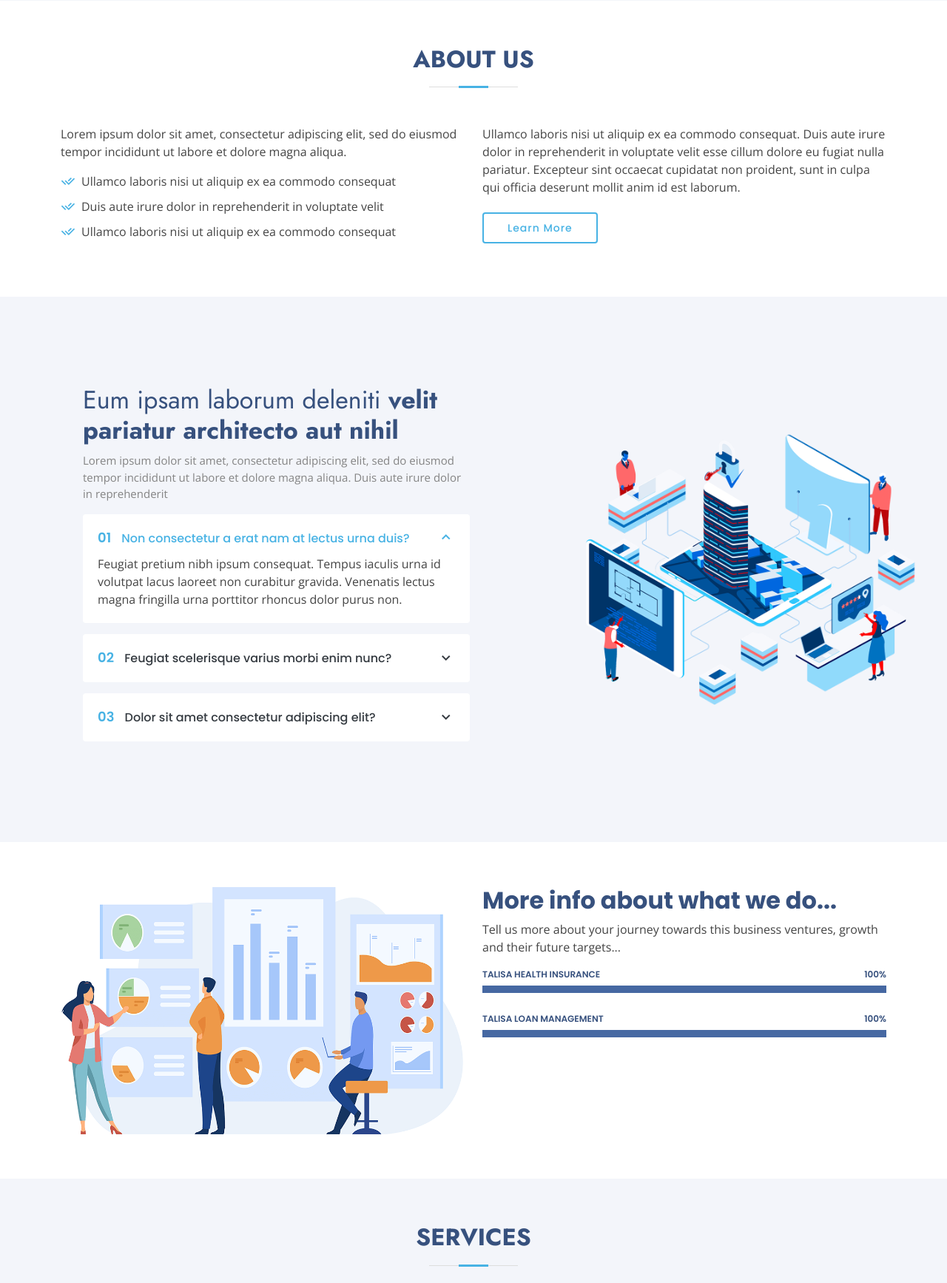
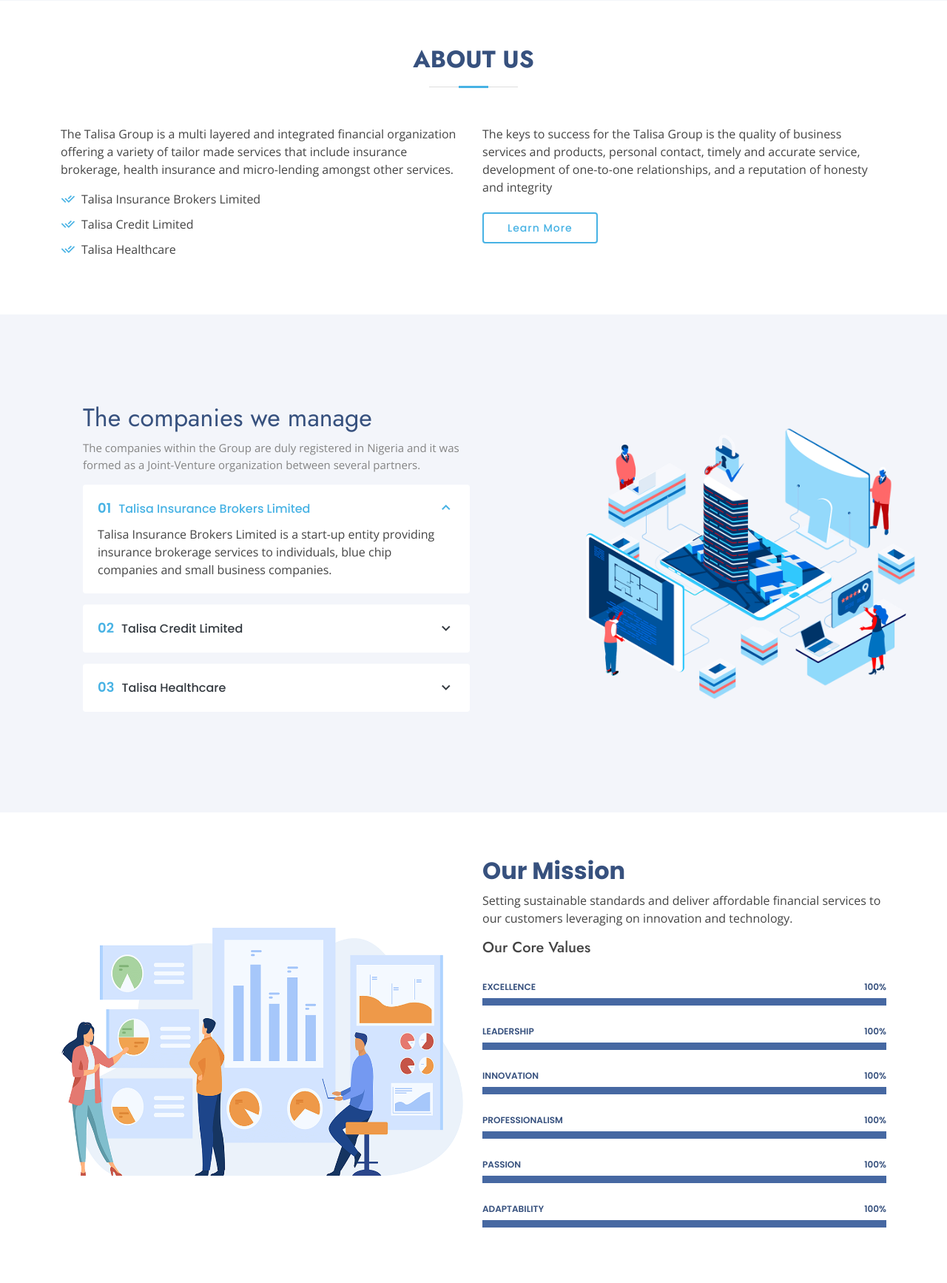
Before and after one commit to GeeTech-Lab/talisaWeb, a Django app: template templates/index.html in a window 1280 px wide. Shown: the part 749-2483 px from the top of the page at 74% size. Run offline with Django 3.2, Linux system fonts and the light colour scheme; the template is opened without the code that fills it, so the values that code supplies are empty; some libraries are stand-ins or nearby versions.

Commit message:
Updated website...

```diff
--- a/templates/footer.html
+++ b/templates/footer.html
@@ -45,8 +45,8 @@
             <h4>Our Services</h4>
             <ul>
               <li><i class="bx bx-chevron-right"></i> <a href="#">Talisa Health</a></li>
-              <li><i class="bx bx-chevron-right"></i> <a href="#">Talisa Loan</a></li>
-{#              <li><i class="bx bx-chevron-right"></i> <a href="#">Product Management</a></li>#}
+              <li><i class="bx bx-chevron-right"></i> <a href="#">Talisa Credit</a></li>
+              <li><i class="bx bx-chevron-right"></i> <a href="#">Product Management</a></li>
 {#              <li><i class="bx bx-chevron-right"></i> <a href="#">Marketing</a></li>#}
 {#              <li><i class="bx bx-chevron-right"></i> <a href="#">Graphic Design</a></li>#}
             </ul>
@@ -60,7 +60,7 @@
               <a href="#" class="facebook"><i class="bx bxl-facebook"></i></a>
               <a href="#" class="instagram"><i class="bx bxl-instagram"></i></a>
               <a href="#" class="google-plus"><i class="bx bxl-skype"></i></a>
-              <a href="#" class="linkedin"><i class="bx bxl-linkedin"></i></a>
+              <a href="http://linkedin.com/in/talisa-group-472887200" class="linkedin" target="_blank"><i class="bx bxl-linkedin"></i></a>
             </div>
           </div>
 
@@ -73,7 +73,7 @@
         &copy; Copyright <strong><span>Geetechlab</span></strong>. All Rights Reserved
       </div>
       <div class="credits">
-        Designed by <a href="https://www.geetechlab.com/">geetechlab</a>
+        Designed by <a href="https://www.geetechlab.com/"  target="_blank">geetechlab</a>
       </div>
     </div>
   </footer><!-- End Footer -->
--- a/templates/index.html
+++ b/templates/index.html
@@ -8,8 +8,11 @@
         <div class="container">
           <div class="row">
             <div class="col-lg-6 d-flex flex-column justify-content-center pt-4 pt-lg-0 order-2 order-lg-1" data-aos="fade-up" data-aos-delay="200">
-              <h1>We are Talisa-Group</h1>
-              <h2>Better Solutions For Your Health Insurance & Loan Management Businesses</h2>
+              <h1>We are Talisa Group</h1>
+              <h2><strong>Our Vision:</strong><br>
+                To be the most preferred financial
+                institution that delivers integrated lifestyle products and services.
+              </h2>
               <div class="d-lg-flex">
                 <a href="#about" class="btn-get-started scrollto">Get Started</a>
                 <a href="https://www.youtube.com/" class="venobox btn-watch-video" data-vbtype="video" data-autoplay="true"> Watch Video <i class="icofont-play-alt-2"></i></a>
@@ -71,20 +74,21 @@
             <div class="row content">
               <div class="col-lg-6">
                 <p>
-                  Lorem ipsum dolor sit amet, consectetur adipiscing elit, sed do eiusmod tempor incididunt ut labore et dolore
-                  magna aliqua.
+                  The Talisa Group is a multi layered and integrated financial organization offering a
+                  variety of tailor made services that include insurance brokerage,
+                  health insurance and micro-lending amongst other services.
                 </p>
                 <ul>
-                  <li><i class="ri-check-double-line"></i> Ullamco laboris nisi ut aliquip ex ea commodo consequat</li>
-                  <li><i class="ri-check-double-line"></i> Duis aute irure dolor in reprehenderit in voluptate velit</li>
-                  <li><i class="ri-check-double-line"></i> Ullamco laboris nisi ut aliquip ex ea commodo consequat</li>
+                  <li><i class="ri-check-double-line"></i>Talisa Insurance Brokers Limited </li>
+                  <li><i class="ri-check-double-line"></i>Talisa Credit Limited </li>
+                  <li><i class="ri-check-double-line"></i>Talisa Healthcare </li>
                 </ul>
               </div>
               <div class="col-lg-6 pt-4 pt-lg-0">
                 <p>
-                  Ullamco laboris nisi ut aliquip ex ea commodo consequat. Duis aute irure dolor in reprehenderit in voluptate
-                  velit esse cillum dolore eu fugiat nulla pariatur. Excepteur sint occaecat cupidatat non proident, sunt in
-                  culpa qui officia deserunt mollit anim id est laborum.
+                  The keys to success for the Talisa Group is the quality of business services and products,
+                  personal contact, timely and accurate service, development of one-to-one relationships,
+                  and a reputation of honesty and integrity
                 </p>
                 <a href="#" class="btn-learn-more">Learn More</a>
               </div>
@@ -102,37 +106,38 @@
               <div class="col-lg-7 d-flex flex-column justify-content-center align-items-stretch  order-2 order-lg-1">
 
                 <div class="content">
-                  <h3>Eum ipsam laborum deleniti <strong>velit pariatur architecto aut nihil</strong></h3>
+                  <h3>The companies we manage</h3>
                   <p>
-                    Lorem ipsum dolor sit amet, consectetur adipiscing elit, sed do eiusmod tempor incididunt ut labore et dolore magna aliqua. Duis aute irure dolor in reprehenderit
+                    The companies within the Group are duly registered in Nigeria and
+                  it was formed as a Joint-Venture organization between several partners.
                   </p>
                 </div>
 
                 <div class="accordion-list">
                   <ul>
                     <li>
-                      <a data-bs-toggle="collapse" class="collapse" data-bs-target="#accordion-list-1"><span>01</span> Non consectetur a erat nam at lectus urna duis? <i class="bx bx-chevron-down icon-show"></i><i class="bx bx-chevron-up icon-close"></i></a>
+                      <a data-bs-toggle="collapse" class="collapse" data-bs-target="#accordion-list-1"><span>01</span>Talisa Insurance Brokers Limited <i class="bx bx-chevron-down icon-show"></i><i class="bx bx-chevron-up icon-close"></i></a>
                       <div id="accordion-list-1" class="collapse show" data-bs-parent=".accordion-list">
                         <p>
-                          Feugiat pretium nibh ipsum consequat. Tempus iaculis urna id volutpat lacus laoreet non curabitur gravida. Venenatis lectus magna fringilla urna porttitor rhoncus dolor purus non.
+                          Talisa Insurance Brokers Limited is a start-up entity providing insurance brokerage services to individuals, blue chip companies and small business companies.
                         </p>
                       </div>
                     </li>
 
                     <li>
-                      <a data-bs-toggle="collapse" data-bs-target="#accordion-list-2" class="collapsed"><span>02</span> Feugiat scelerisque varius morbi enim nunc? <i class="bx bx-chevron-down icon-show"></i><i class="bx bx-chevron-up icon-close"></i></a>
+                      <a data-bs-toggle="collapse" data-bs-target="#accordion-list-2" class="collapsed"><span>02</span>Talisa Credit Limited <i class="bx bx-chevron-down icon-show"></i><i class="bx bx-chevron-up icon-close"></i></a>
                       <div id="accordion-list-2" class="collapse" data-bs-parent=".accordion-list">
                         <p>
-                          Dolor sit amet consectetur adipiscing elit pellentesque habitant morbi. Id interdum velit laoreet id donec ultrices. Fringilla phasellus faucibus scelerisque eleifend donec pretium. Est pellentesque elit ullamcorper dignissim. Mauris ultrices eros in cursus turpis massa tincidunt dui.
+                          Talisa Credit Limited provides individuals as well as SMEs with the microloans to bridge the gaps in their cashflow.
                         </p>
                       </div>
                     </li>
 
                     <li>
-                      <a data-bs-toggle="collapse" data-bs-target="#accordion-list-3" class="collapsed"><span>03</span> Dolor sit amet consectetur adipiscing elit? <i class="bx bx-chevron-down icon-show"></i><i class="bx bx-chevron-up icon-close"></i></a>
+                      <a data-bs-toggle="collapse" data-bs-target="#accordion-list-3" class="collapsed"><span>03</span>Talisa Healthcare <i class="bx bx-chevron-down icon-show"></i><i class="bx bx-chevron-up icon-close"></i></a>
                       <div id="accordion-list-3" class="collapse" data-bs-parent=".accordion-list">
                         <p>
-                          Eleifend mi in nulla posuere sollicitudin aliquam ultrices sagittis orci. Faucibus pulvinar elementum integer enim. Sem nulla pharetra diam sit amet nisl suscipit. Rutrum tellus pellentesque eu tincidunt. Lectus urna duis convallis convallis tellus. Urna molestie at elementum eu facilisis sed odio morbi quis
+                          Talisa Healthcare is an integrated health management company that is intended to deliver affordable healthcare with flexible payment terms.
                         </p>
                       </div>
                     </li>
@@ -157,40 +162,57 @@
                 <img src="{% static 'img/skills.png' %}" class="img-fluid" alt="">
               </div>
               <div class="col-lg-6 pt-4 pt-lg-0 content" data-aos="fade-left" data-aos-delay="100">
-                <h3>More info about what we do...</h3>
+                <h3>Our Mission</h3>
                 <p class="font-italic">
-                  Tell us more about your journey towards this business ventures, growth and their future targets...
+                  Setting sustainable standards and deliver affordable financial services
+                  to our customers leveraging on innovation and technology.
                 </p>
 
+                <h5>Our Core Values</h5>
+                <br>
                 <div class="skills-content">
 
                   <div class="progress">
-                    <span class="skill">Talisa Health Insurance<i class="val">100%</i></span>
+                    <span class="skill">Excellence<i class="val">100%</i></span>
                     <div class="progress-bar-wrap">
                       <div class="progress-bar" role="progressbar" aria-valuenow="100" aria-valuemin="0" aria-valuemax="100"></div>
                     </div>
                   </div>
 
                   <div class="progress">
-                    <span class="skill">Talisa Loan Management<i class="val">100%</i></span>
+                    <span class="skill">Leadership <i class="val">100%</i></span>
                     <div class="progress-bar-wrap">
                       <div class="progress-bar" role="progressbar" aria-valuenow="100" aria-valuemin="0" aria-valuemax="100"></div>
                     </div>
                   </div>
 
-{#                  <div class="progress">#}
-{#                    <span class="skill">JavaScript <i class="val">75%</i></span>#}
-{#                    <div class="progress-bar-wrap">#}
-{#                      <div class="progress-bar" role="progressbar" aria-valuenow="75" aria-valuemin="0" aria-valuemax="100"></div>#}
-{#                    </div>#}
-{#                  </div>#}
-{##}
-{#                  <div class="progress">#}
-{#                    <span class="skill">Photoshop <i class="val">55%</i></span>#}
-{#                    <div class="progress-bar-wrap">#}
-{#                      <div class="progress-bar" role="progressbar" aria-valuenow="55" aria-valuemin="0" aria-valuemax="100"></div>#}
-{#                    </div>#}
-{#                  </div>#}
+                  <div class="progress">
+                    <span class="skill">Innovation <i class="val">100%</i></span>
+                    <div class="progress-bar-wrap">
+                      <div class="progress-bar" role="progressbar" aria-valuenow="100" aria-valuemin="0" aria-valuemax="100"></div>
+                    </div>
+                  </div>
+
+                  <div class="progress">
+                    <span class="skill">Professionalism <i class="val">100%</i></span>
+                    <div class="progress-bar-wrap">
+                      <div class="progress-bar" role="progressbar" aria-valuenow="100" aria-valuemin="0" aria-valuemax="100"></div>
+                    </div>
+                  </div>
+
+                  <div class="progress">
+                    <span class="skill">Passion <i class="val">100%</i></span>
+                    <div class="progress-bar-wrap">
+                      <div class="progress-bar" role="progressbar" aria-valuenow="100" aria-valuemin="0" aria-valuemax="100"></div>
+                    </div>
+                  </div>
+
+                  <div class="progress">
+                    <span class="skill">Adaptability <i class="val">100%</i></span>
+                    <div class="progress-bar-wrap">
+                      <div class="progress-bar" role="progressbar" aria-valuenow="100" aria-valuemin="0" aria-valuemax="100"></div>
+                    </div>
+                  </div>
 
                 </div>
 
@@ -214,15 +236,26 @@
                 <div class="icon-box">
                   <div class="icon"><i class="bx bx-plus-medical"></i></div>
                   <h4><a href="https://talisa-hmo.herokuapp.com" target="_blank">Talisa Health Insurance</a></h4>
-                  <p>Write something about this business here...</p>
+                  <p>An integrated health management company that is intended to
+                    deliver affordable healthcare with flexible payment terms..</p>
                 </div>
               </div>
 
               <div class="col-xl-3 col-md-6 d-flex align-items-stretch mt-4 mt-md-0" data-aos="zoom-in" data-aos-delay="200">
                 <div class="icon-box">
                   <div class="icon"><i class="bx bx-money"></i></div>
-                  <h4><a href="">Talisa Loan Management</a></h4>
-                  <p>Write something about this business here...</p>
+                  <h4><a href="#">Talisa Micro-lending</a></h4>
+                  <p>This service provides individuals as well as
+                    SMEs with the microloans to bridge the gaps in their cashflow.</p>
+                </div>
+              </div>
+
+              <div class="col-xl-3 col-md-6 d-flex align-items-stretch mt-4 mt-md-0" data-aos="zoom-in" data-aos-delay="200">
+                <div class="icon-box">
+                  <div class="icon"><i class="bx bx-file"></i></div>
+                  <h4><a href="#">Insurance Brokerage – General and Life</a></h4>
+                  <p>Our start-up entity providing insurance brokerage services to individuals,
+                    blue chip companies and small business companies.</p>
                 </div>
               </div>
 
@@ -383,23 +416,27 @@
 
             <div class="section-title">
               <h2>Team</h2>
-              <p>These are our lead team that makes up this great company</p>
+              <!-- <p>These are our lead team that makes up this great company</p> -->
+              <p>
+                Talisa is managed by a crux of personalities from
+                different spheres and profession <br>with cumulative industry experience of over 50years.
+              </p>
             </div>
 
             <div class="row">
 
               <div class="col-lg-6">
                 <div class="member d-flex align-items-start" data-aos="zoom-in" data-aos-delay="100">
-                  <div class="pic"><img src="https://talisa-hmo.s3.eu-west-2.amazonaws.com/images/Talisa_logo2.png" class="img-fluid" alt=""></div>
+                  <div class="pic"><img src="https://res.cloudinary.com/geetechlab-com/image/upload/v1567092355/geetech/icons/user_z3xclu.jpg" class="img-fluid" alt="user_icon"></div>
                   <div class="member-info">
-                    <h4>Talisa Group</h4>
-                    <span>Chief Executive Officer</span>
-                    <p>Write something about your roles here...</p>
+                    <h4>Solu Ogunsan</h4>
+                    <span>CEO/Founder</span>
+                    <p>The CEO/Founder of Talisa Group LTD...</p>
                     <div class="social">
                       <a href=""><i class="ri-twitter-fill"></i></a>
                       <a href=""><i class="ri-facebook-fill"></i></a>
                       <a href=""><i class="ri-instagram-fill"></i></a>
-                      <a href=""> <i class="ri-linkedin-box-fill"></i> </a>
+                      <a href="http://linkedin.com/in/talisa-group-472887200"> <i class="ri-linkedin-box-fill"></i> </a>
                     </div>
                   </div>
                 </div>
```
